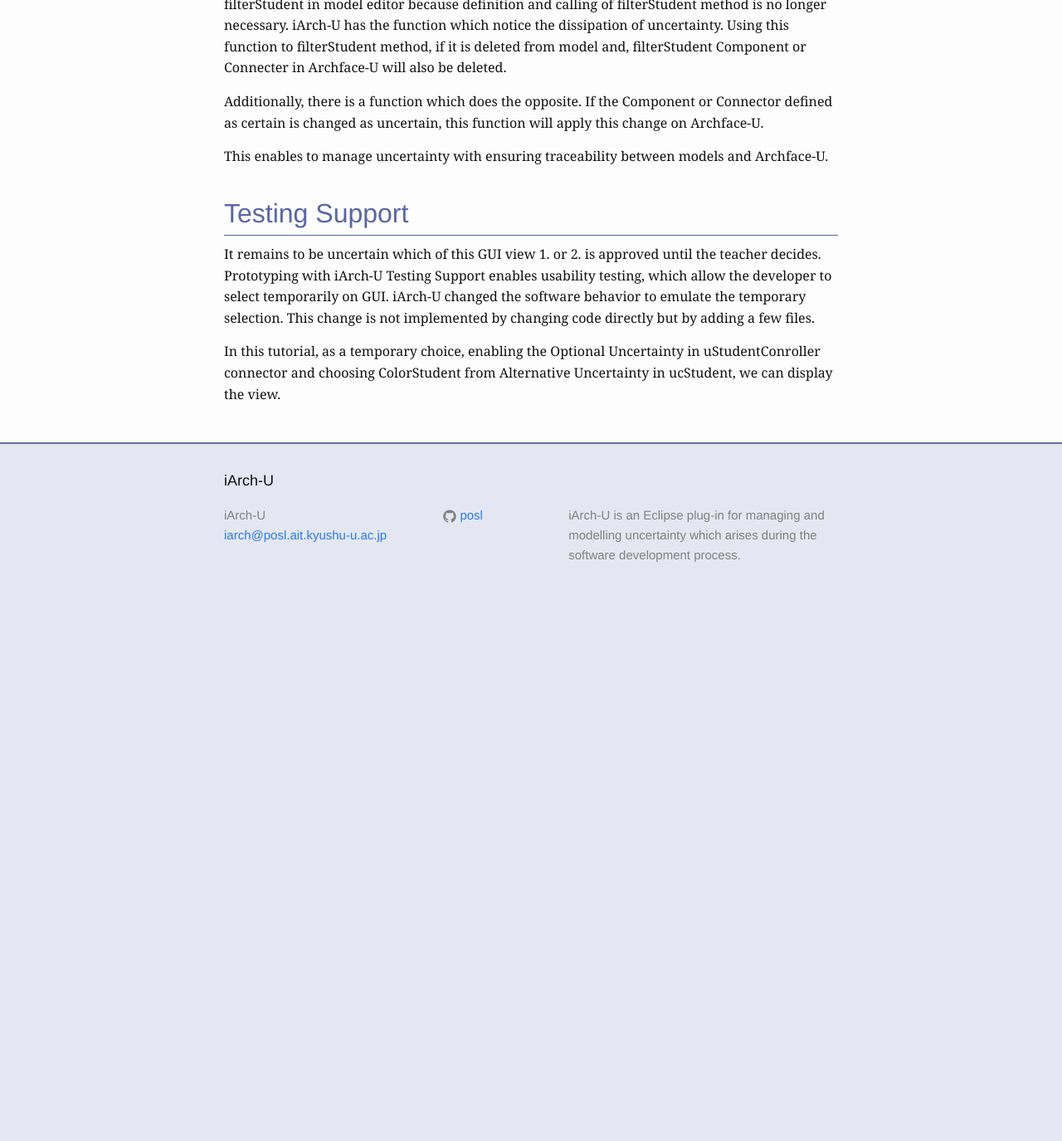
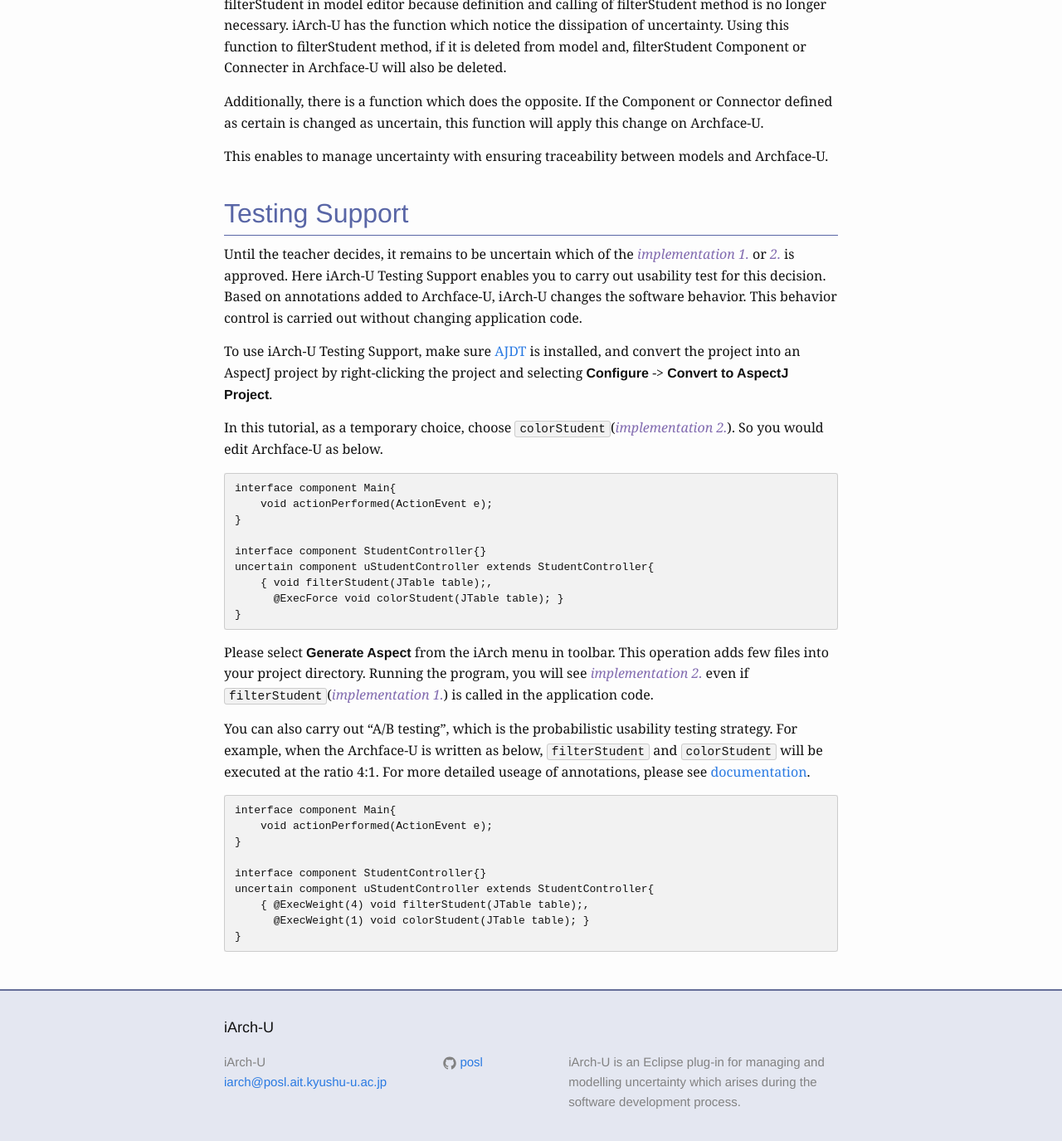
Before and after one commit to posl/iArch, a Jekyll site: the page built from tutorials.md, in a window 1280 px wide and 1400 px high, scrolled down 9973 px. Shown: the top 1375 px of the window at 83% size. Built offline with Jekyll 4.4.1, drawn with Linux system fonts in a browser that asks for light colours; before the commit the page ends 10714 px from its top, so only the background shows below that.

Commit message:
add testing support tutorial

````diff
--- a/tutorials.md
+++ b/tutorials.md
@@ -260,9 +260,44 @@
 
 # Testing Support
 
-It remains to be uncertain which of this GUI view 1. or 2. is approved until the teacher decides.
-Prototyping with iArch-U Testing Support enables usability testing, which allow the developer to select temporarily on GUI.
-iArch-U changed the software behavior to emulate the temporary selection.
-This change is not implemented by changing code directly but by adding a few files.
+Until the teacher decides, it remains to be uncertain which of the *implementation 1.* or *2.* is approved.
+Here iArch-U Testing Support enables you to carry out usability test for this decision.
+Based on annotations added to Archface-U, iArch-U changes the software behavior.
+This behavior control is carried out without changing application code.
 
-In this tutorial, as a temporary choice, enabling the Optional Uncertainty in uStudentConroller connector and choosing ColorStudent from Alternative Uncertainty in ucStudent, we can display the view.
+To use iArch-U Testing Support, make sure [AJDT](http://www.eclipse.org/ajdt/) is installed,
+and convert the project into an AspectJ project by right-clicking the project and selecting
+**Configure** -> **Convert to AspectJ Project**.
+
+In this tutorial, as a temporary choice, choose `colorStudent`(*implementation 2.*).
+So you would edit Archface-U as below.
+
+```
+interface component Main{
+	void actionPerformed(ActionEvent e);
+}
+
+interface component StudentController{}
+uncertain component uStudentController extends StudentController{
+	{ void filterStudent(JTable table);,
+	  @ExecForce void colorStudent(JTable table); }
+}
+```
+
+Please select **Generate Aspect** from the iArch menu in toolbar. This operation adds few files into your project directory. Running the program, you will see *implementation 2.* even if `filterStudent`(*implementation 1.*) is called in the application code.
+
+You can also carry out "A/B testing", which is the probabilistic usability testing strategy.
+For example, when the Archface-U is written as below, `filterStudent` and `colorStudent` will be executed at the ratio 4:1.
+For more detailed useage of annotations, please see [documentation](documentation/).
+
+```
+interface component Main{
+	void actionPerformed(ActionEvent e);
+}
+
+interface component StudentController{}
+uncertain component uStudentController extends StudentController{
+	{ @ExecWeight(4) void filterStudent(JTable table);,
+	  @ExecWeight(1) void colorStudent(JTable table); }
+}
+```
````
